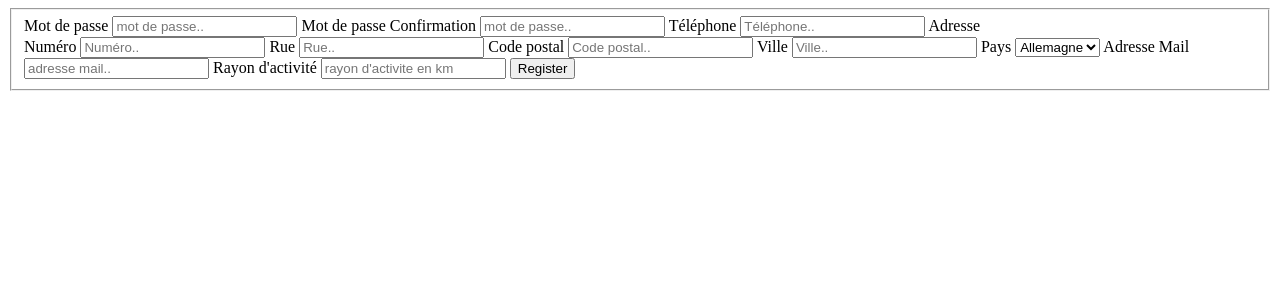
After one commit to swaety/OCS, a PHP site: page /creercomptePoste.html in a window 1280 px wide. The commit adds this page. Shown: the top 300 px of the page. Run offline with PHP 8.4, Linux system fonts and the light colour scheme.

Commit message:
réparation creation compte

```diff
--- /dev/null
+++ b/Sprint3/IHMWeb/html/creercomptePoste.html
@@ -0,0 +1,44 @@
+<div id="poste"  >
+				<form method="post" action="creercompte.php" name="registerform_poste" id="registerform_poste">
+					<fieldset>
+
+				<label for="mdp_poste">Mot de passe</label>
+				<input type="password" id="mdp_poste" name="mdp_poste" placeholder="mot de passe..">
+
+				<label for="mdpc_poste">Mot de passe Confirmation</label>
+				<input type="password" id="mdpc_poste" name="mdpc_poste" placeholder="mot de passe..">
+
+				<label for="tel_poste">Téléphone</label>
+				<input type="text" id="tel_poste" name="tel_poste" placeholder="Téléphone..">
+
+				<label for="adresse_poste">Adresse</label></br>
+				<label for="numero_poste">Numéro</label>
+				<input type="text" id="numero_poste" name="numero_poste" placeholder="Numéro..">
+				<label for="rue_poste">Rue</label>
+				<input type="text" id="rue_poste" name="rue_poste" placeholder="Rue..">
+				<label for="codPost_poste">Code postal</label>
+				<input type="text" id="codPost_poste" name="codPost_poste" placeholder="Code postal..">
+				<label for="ville_poste">Ville</label>
+				<input type="text" id="ville_poste" name="ville_poste" placeholder="Ville..">
+
+				<label for="country_poste">Pays</label>
+				<select id="country_poste" name="country_poste">
+				  <option value="allemagne">Allemagne</option>
+				  <option value="belgique">Belgique</option>
+				  <option value="canada">Canada</option>
+				  <option value="espagne">Espagne</option>
+				  <option value="france">France</option>
+				  <option value="italie">Italie</option>
+				  <option value="usa">USA</option>
+				</select>
+
+				<label for="email_poste">Adresse Mail</label>
+				<input type="text" id="email_poste" name="email_poste" placeholder="adresse mail..">
+
+				<label for="activityRange_poste">Rayon d'activité</label>
+				<input type="text" id="activityRange_poste" name="activityRange_poste" placeholder="rayon d'activite en km">
+
+				<input type="submit" name="register_poste" id="register_poste" value="Register" />
+				</fieldset>
+				</form>
+		</div>
```
Also changed, not shown: Sprint3/IHMWeb/html/creercompte.php (+4 -167 lines), Sprint3/IHMWeb/html/creercompteParticulier.html (added, +114 -0 lines).
